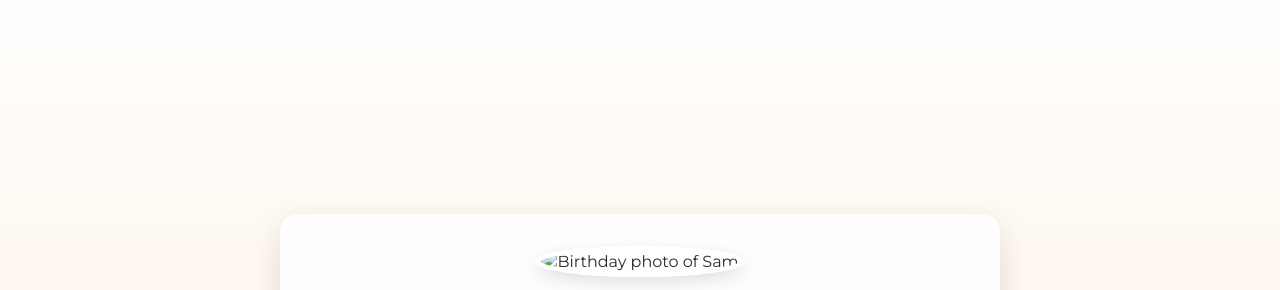
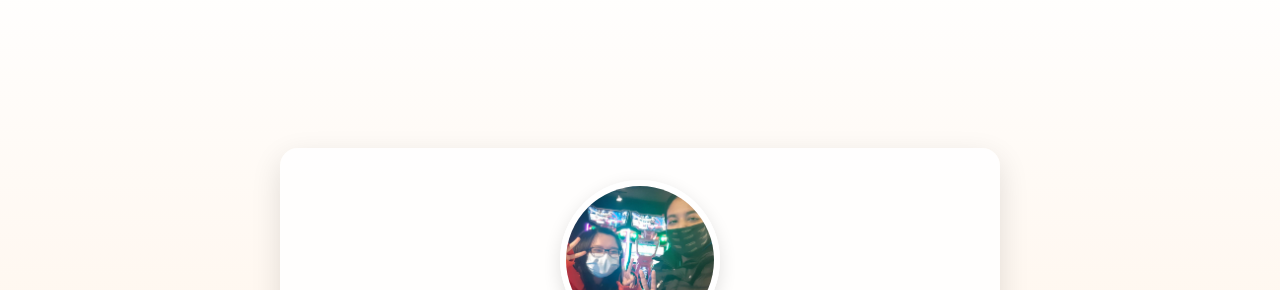
Before and after one commit to nikiramchandani0109/sam-bday-card, a plain HTML site: page index.html in a window 1280 px wide. Shown: the part 53-343 px from the top of the page. Drawn offline with Linux system fonts and the light colour scheme.

Commit message:
Update index.html

```diff
--- a/index.html
+++ b/index.html
@@ -12,7 +12,7 @@
 </head>
 <body>
   <main class="card">
-    <img class="hero" src="assets/images/photo.jpg" alt="Birthday photo of Sam">
+    <img class="hero" src="assets/images/photo01.jpg" alt="Birthday photo of Sam">
     <h1 class="title">Happy Birthday Samko!</h1>
     <p class="message">Click the heart to reveal a surprise and press play for some amazing music 🎵</p>
 
```
